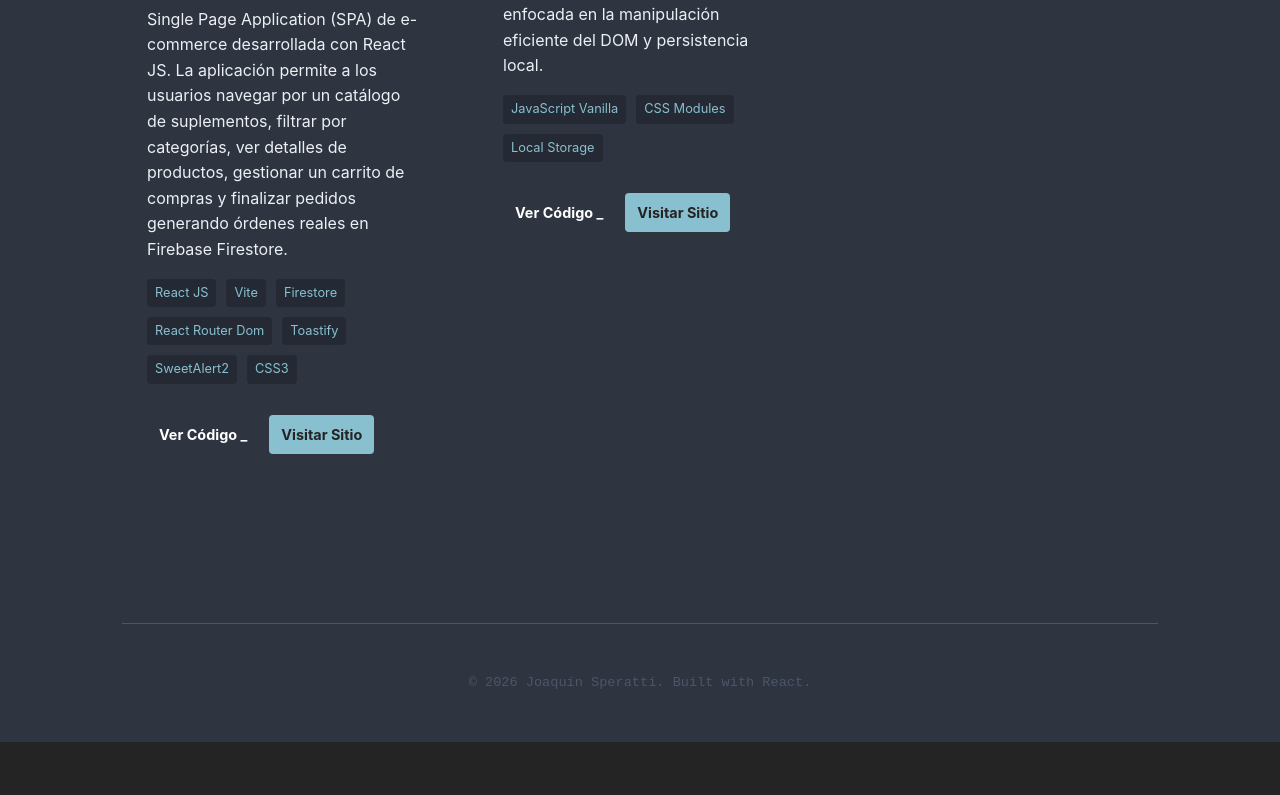
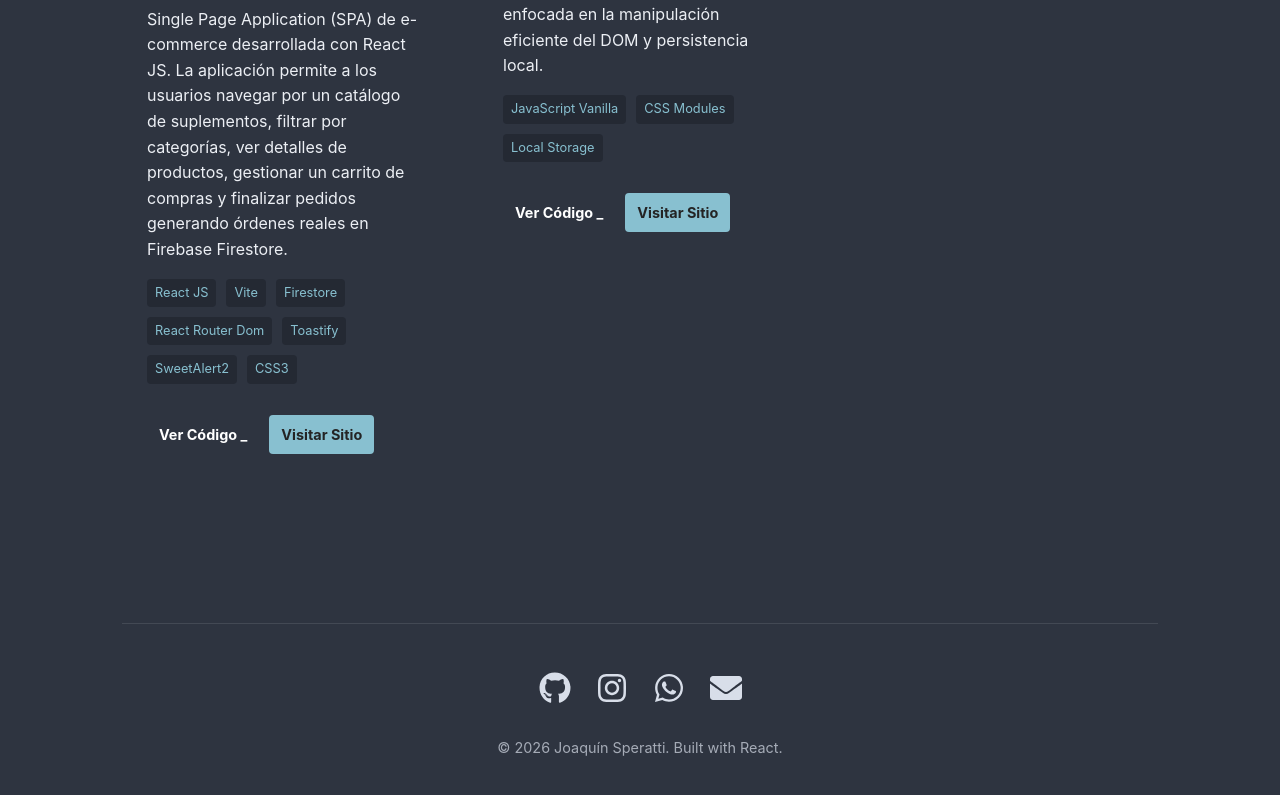
Before and after one commit to JoacoSperatti/portafolio, a React (Vite) app: page / in a window 1280 px wide. Shown: the part 1601-2396 px from the top of the page. Before the commit the page ends 2343 px from the top, so only its background shows below. Built offline with nearby package versions, Linux system fonts and the light colour scheme.

Commit message:
contact & footer

```diff
--- a/package.json
+++ b/package.json
@@ -11,7 +11,8 @@
   },
   "dependencies": {
     "react": "^19.2.0",
-    "react-dom": "^19.2.0"
+    "react-dom": "^19.2.0",
+    "react-icons": "^5.5.0"
   },
   "devDependencies": {
     "@eslint/js": "^9.39.1",
--- a/src/App.css
+++ b/src/App.css
@@ -122,13 +122,37 @@ main {
    FOOTER
    ========================================= */
 .footer {
-  text-align: center;
   padding: 3rem 0;
+  display: flex;
+  flex-direction: column;
+  align-items: center;
+  gap: 1.5rem;
+  border-top: 1px solid rgba(255, 255, 255, 0.1);
   margin-top: 4rem;
-  border-top: 1px solid var(--border);
-  color: var(--text-muted);
-  font-size: 0.85rem;
-  font-family: "JetBrains Mono", monospace;
+}
+
+.social-links {
+  display: flex;
+  gap: 25px;
+}
+
+.social-icon {
+  font-size: 2rem;
+  color: var(--text-dim);
+  transition: all 0.3s ease;
+  cursor: pointer;
+}
+
+.social-icon:hover {
+  color: var(--accent);
+  transform: translateY(-5px);
+  filter: drop-shadow(0 0 8px var(--accent));
+}
+
+.footer p {
+  font-size: 0.9rem;
+  color: var(--text-dim);
+  opacity: 0.7;
 }
 
 /* =========================================
--- a/src/App.jsx
+++ b/src/App.jsx
@@ -3,8 +3,9 @@ import Hero from "./components/Hero";
 import Skills from "./components/Skills";
 import ProjectCard from "./components/ProjectCard";
 import "./App.css";
-import imgPowerFit from "./assets/powerFit.jpg"
-import imgGestorTareas from "./assets/gestorTareas.jpg"
+import imgPowerFit from "./assets/powerFit.jpg";
+import imgGestorTareas from "./assets/gestorTareas.jpg";
+import { FaGithub, FaInstagram, FaWhatsapp, FaEnvelope } from "react-icons/fa";
 
 function App() {
   const proyectos = [
@@ -22,7 +23,7 @@ function App() {
       ],
       image: imgPowerFit,
       git: "https://github.com/JoacoSperatti/Proyecto-React",
-      page: "https://powerfit-suplementos.vercel.app/"
+      page: "https://powerfit-suplementos.vercel.app/",
     },
     {
       titulo: "Task Manager Minimalista",
@@ -31,7 +32,7 @@ function App() {
       link: "https://github.com/JoacoSperatti/Proyecto-JavaScript",
       image: imgGestorTareas,
       git: "https://github.com/JoacoSperatti/Proyecto-JavaScript",
-      page: "https://proyecto-java-script-peach.vercel.app/"
+      page: "https://proyecto-java-script-peach.vercel.app/",
     },
   ];
 
@@ -47,7 +48,7 @@ function App() {
             <a href="#proyectos">Proyectos</a>
           </li>
           <li>
-            <a href="mailto:joaquin.speratti@gmail.com">Contacto</a>
+            <a href="#footer">Contacto</a>
           </li>
         </ul>
       </nav>
@@ -68,8 +69,38 @@ function App() {
           </div>
         </section>
       </main>
+      <footer id="footer" className="footer">
+        <div className="social-links">
+          <a
+            href="https://github.com/tu-usuario"
+            target="_blank"
+            rel="noopener noreferrer"
+            aria-label="GitHub"
+          >
+            <FaGithub className="social-icon" />
+          </a>
 
-      <footer className="footer">
+          <a
+            href="https://instagram.com/joacospee"
+            target="_blank"
+            rel="noopener noreferrer"
+            aria-label="Instagram"
+          >
+            <FaInstagram className="social-icon" />
+          </a>
+
+          <a
+            href="https://wa.me/1131608396"
+            target="_blank"
+            rel="noopener noreferrer"
+            aria-label="WhatsApp"
+          >
+            <FaWhatsapp className="social-icon" />
+          </a>
+          <a href="mailto:joaquin.speratti@gmail.com" aria-label="Enviar Mail">
+            <FaEnvelope className="social-icon" />
+          </a>
+        </div>
         <p>© {new Date().getFullYear()} Joaquín Speratti. Built with React.</p>
       </footer>
     </div>
```
Also changed, not shown: 1 other file (tests, documents, lock files or other folders).
